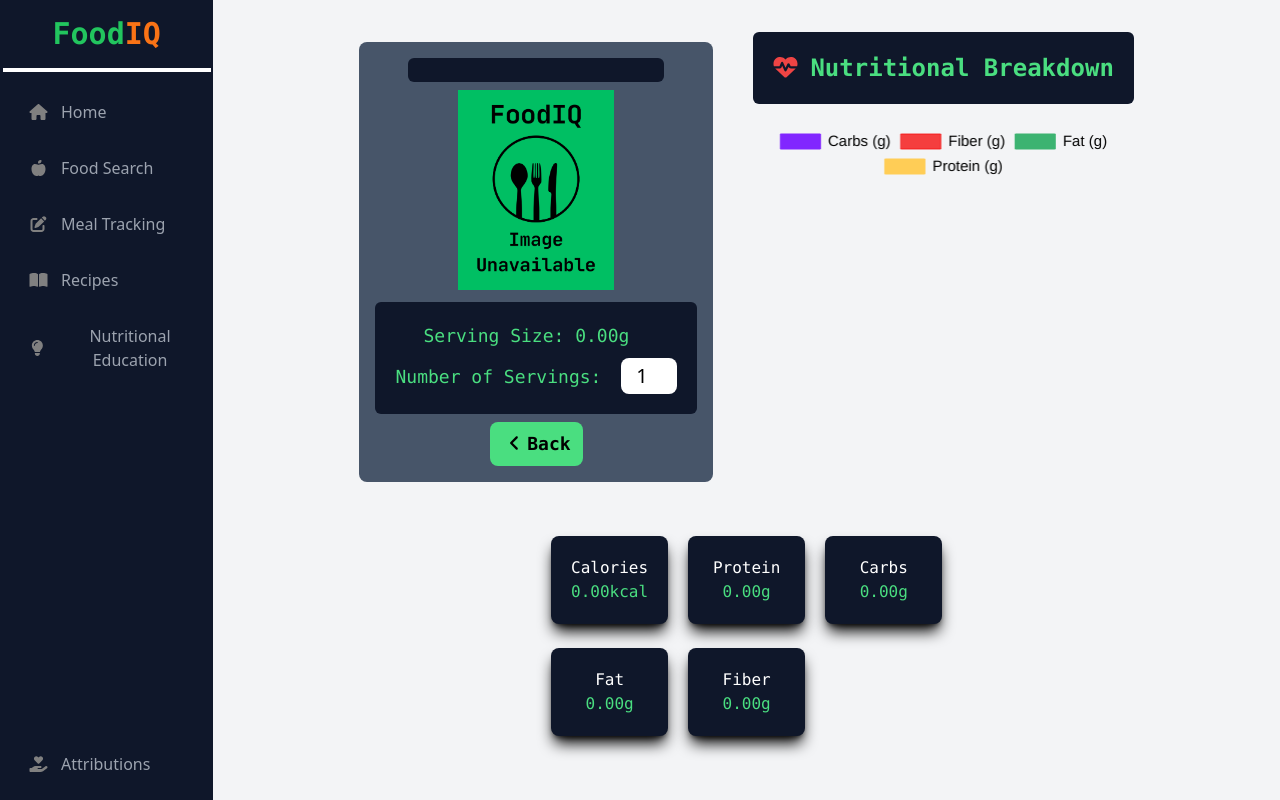
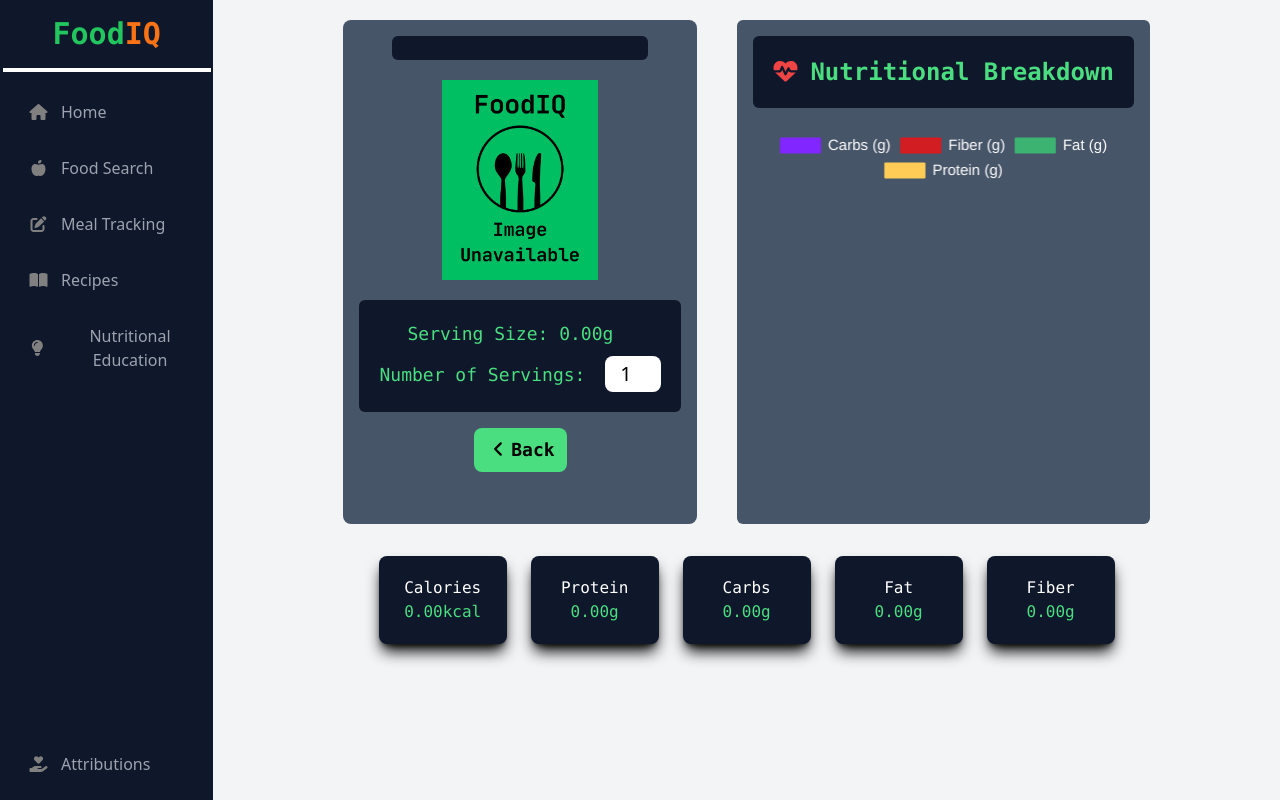
Before and after one commit to Devamp/food-dashboard, a Next.js app: page /food-search/more-info in a window 1280 px wide. Built offline with nearby package versions, Linux system fonts and the light colour scheme.

Commit message:
added more design to more-info page

```diff
--- a/src/app/food-search/more-info/page.js
+++ b/src/app/food-search/more-info/page.js
@@ -33,7 +33,7 @@ const Header = ({ servingSize, setServingSize }) => {
         {foodName}
       </p>
       <img
-        className="rounded-lg mt-2"
+        className="rounded-lg mt-5 mb-2"
         src={foodImage || "/no-image.png"}
         style={{ width: "200px", height: "200px", objectFit: "cover" }}
       ></img>
@@ -44,7 +44,7 @@ const Header = ({ servingSize, setServingSize }) => {
       />{" "}
       <Link
         href={"/food-search"}
-        className="bg-green-400 px-3 py-2 rounded-lg hover:bg-green-500 mt-2 font-mono text-lg font-bold"
+        className="bg-green-400 mt-4 px-3 py-2 rounded-lg hover:bg-green-500 font-mono text-lg font-bold"
       >
         <FontAwesomeIcon
           icon={faAngleLeft}
@@ -138,7 +138,7 @@ const MacroChart = ({ servingSize }) => {
       legend: {
         position: "top",
         labels: {
-          color: "rgba(1, 1, 1, 1)",
+          color: "rgba(255, 255, 255, 1)",
           font: {
             size: 15,
           },
@@ -148,8 +148,8 @@ const MacroChart = ({ servingSize }) => {
   };
 
   return (
-    <div className="ml-10">
-      <p className="mb-5 bg-slate-900 p-5 mt-3 rounded-md text-center font-mono text-2xl font-bold text-green-400">
+    <div className="ml-10 bg-slate-600 p-4 rounded-md">
+      <p className="mb-5 bg-slate-900 p-5 rounded-md text-center font-mono text-2xl font-bold text-green-400">
         <FontAwesomeIcon
           icon={faHeartPulse}
           height={25}
@@ -166,7 +166,7 @@ const MacroChart = ({ servingSize }) => {
 
 const MacroModules = ({ nutrient, value, units }) => {
   return (
-    <div className="mb-1 bg-slate-900 shadow-lg shadow-black text-white font-mono p-5 rounded-lg text-center mt-5">
+    <div className="mb-1 bg-slate-900 shadow-lg shadow-black text-white font-mono p-5 rounded-lg text-center mt-5 mx-3 w-32">
       <p>{nutrient}</p>
       <p className="text-green-400">{value + units}</p>
     </div>
@@ -222,8 +222,7 @@ const DataContainer = ({ servingSize }) => {
   }, [servingSize, searchParams]);
 
   return (
-    <div className="flex w-3/4 justify-center bg-orange">
-      <div className="grid grid-cols-3 gap-5 gap-y-0">
+    <div className="flex w-3/4 justify-center">
       <MacroModules
         nutrient="Calories"
         value={truncateDecimal(cals * servingSize)}
@@ -250,7 +249,6 @@ const DataContainer = ({ servingSize }) => {
         units={"g"}
       />
     </div>
-    </div>
   );
 };
 
@@ -259,7 +257,7 @@ const MoreInfo = () => {
 
   return (
     <div className="flex flex-col items-center w-full h-screen bg-gray-100">
-      <div className="flex justify-center items-center mt-5 mb-3">
+      <div className="flex justify-center mt-5 mb-3">
         <Header servingSize={servingSize} setServingSize={setServingSize} />
         <MacroChart servingSize={servingSize} />
       </div>
--- a/src/app/recipes/fetch-recipes.js
+++ b/src/app/recipes/fetch-recipes.js
@@ -72,22 +72,6 @@ const RecipeCardBottomMenu = ({ cals, protein, fat, carbs, serves, url }) => {
         <button
           type="submit"
           id="submitButton"
-          className="flex items-center text-white mr-3 bg-green-700 px-2 py-1 text-lg rounded-lg hover:bg-green-600"
-        >
-          <div>
-            <FontAwesomeIcon
-              icon={faPepperHot}
-              height={20}
-              width={20}
-              color="white"
-              className="mr-1"
-            />
-          </div>
-          Ingredients
-        </button>
-        <button
-          type="submit"
-          id="submitButton"
           className="flex items-center text-white ml-3 bg-green-700 px-2 py-1 text-lg rounded-lg hover:bg-green-600"
           onClick={() => window.open(url, "_blank")}
         >
@@ -100,7 +84,7 @@ const RecipeCardBottomMenu = ({ cals, protein, fat, carbs, serves, url }) => {
               className="mr-1"
             />
           </div>
-          View
+          View Recipe
         </button>
       </div>
     </div>
```
Lines whose indentation alone changed are shown as unchanged.
